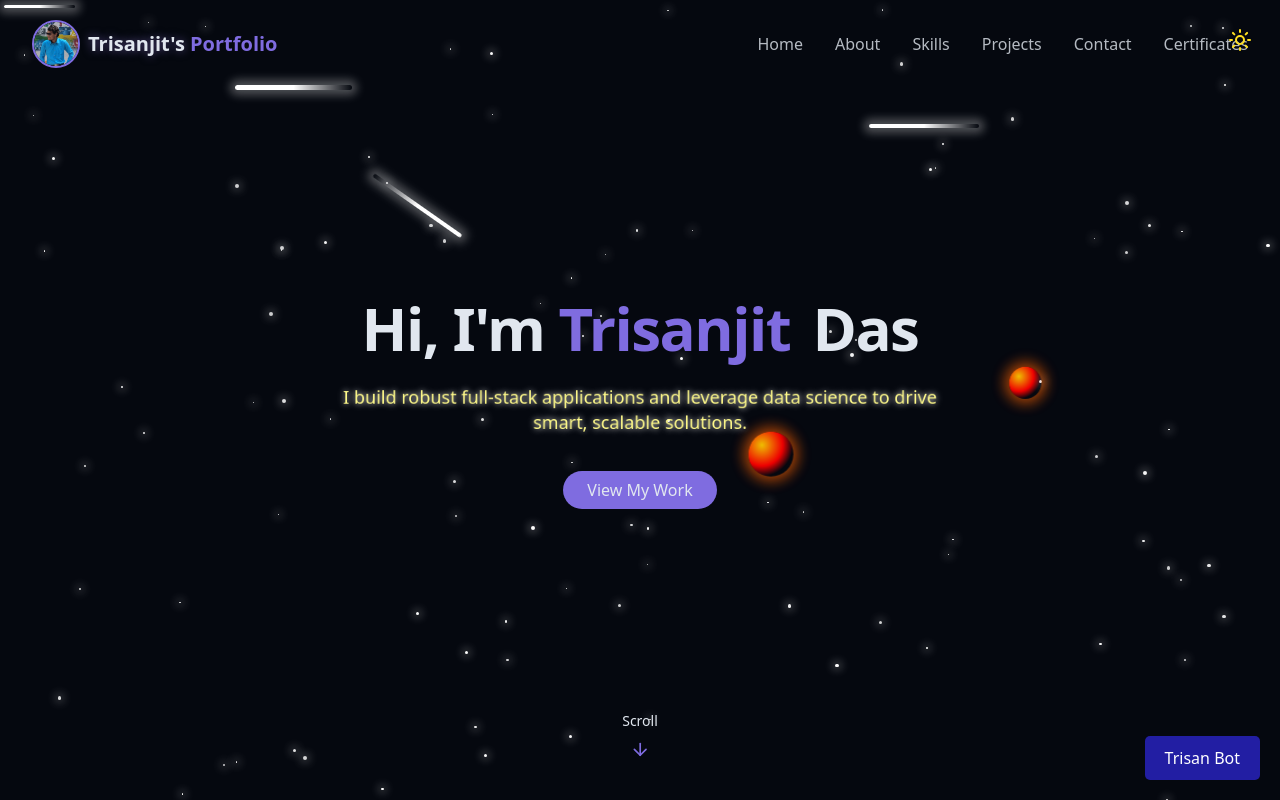
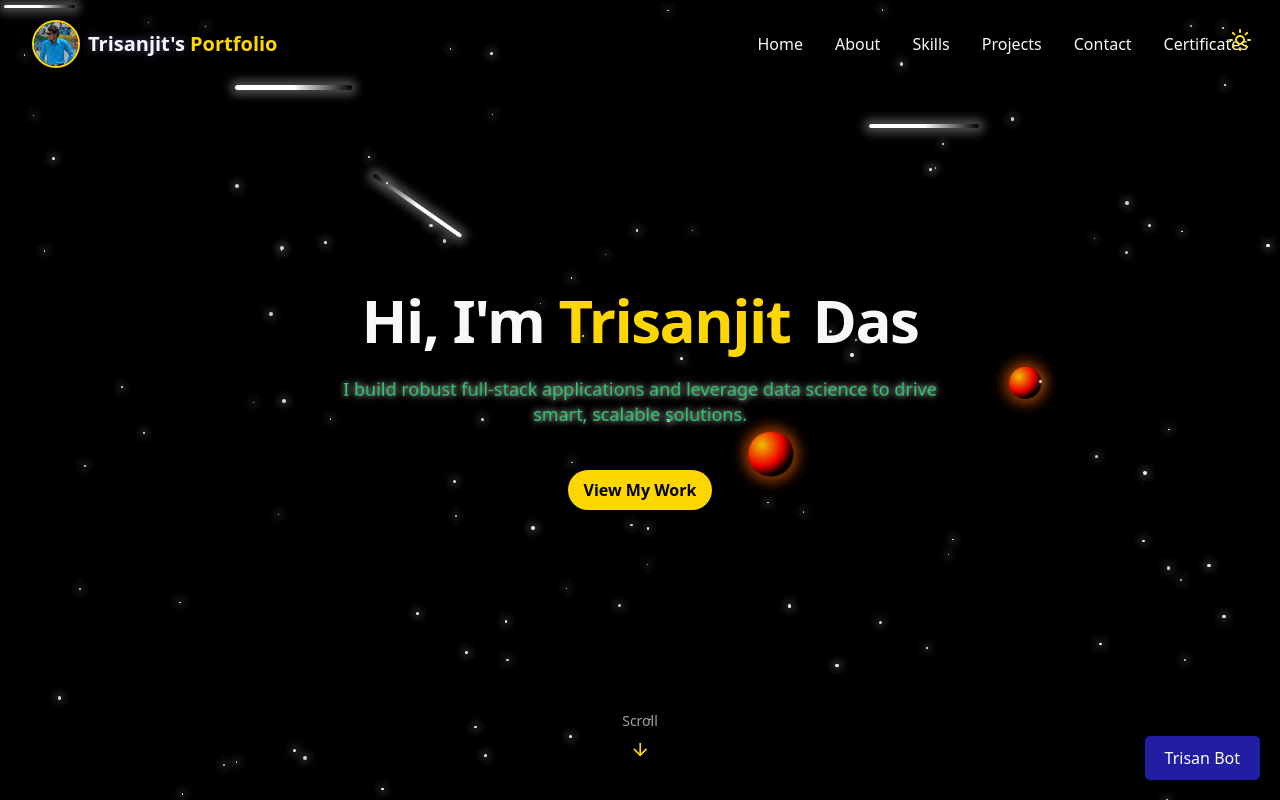
Before and after one commit to TrisanjitrisingSD/PORTFOLIO_WEBSITE_NEW, a React (Vite) app in the folder PORTFOLIO_NEW_WEBSITE/: page / in a window 1280 px wide. Shown: the top 800 px of the page. Built offline with nearby package versions, Linux system fonts and the light colour scheme; what react-chatbot-kit would draw is missing.

Commit message:
glazing added

```diff
--- a/PORTFOLIO_NEW_WEBSITE/src/components/ContactSection.jsx
+++ b/PORTFOLIO_NEW_WEBSITE/src/components/ContactSection.jsx
@@ -574,7 +574,7 @@ export const ContactSection = () => {
           </div>
 
           <div className="bg-card p-8 rounded-lg shadow-xs">
-            <h3 className="text-2xl font-semibold mb-6">Send a Message</h3>
+            <h3 className="text-4xl font-semibold mb-6">Send a Message</h3>
             <form className="space-y-6" onSubmit={handleSubmit}>
               <div>
                 <label htmlFor="name" className="block text-sm font-medium mb-2">
@@ -621,7 +621,7 @@ export const ContactSection = () => {
                 type="submit"
                 disabled={isSubmitting}
                 className={cn(
-                  "cosmic-button w-full flex items-center justify-center gap-2"
+                  "cosmic-button w-full flex items-center justify-center gap-2","text-lg"
                 )}
               >
                 {isSubmitting ? "Sending..." : "Send Message"}
--- a/PORTFOLIO_NEW_WEBSITE/src/components/HeroSection.jsx
+++ b/PORTFOLIO_NEW_WEBSITE/src/components/HeroSection.jsx
@@ -118,6 +118,86 @@
 
 
 
+// import { ArrowDown } from "lucide-react";
+
+// export const HeroSection = () => {
+//   return (
+//     <section
+//       id="hero"
+//       className="relative min-h-screen flex flex-col items-center justify-center px-4"
+//     >
+//       <div className="container max-w-4xl mx-auto text-center z-10">
+//         <div className="space-y-6">
+//           <h1 className="text-4xl md:text-6xl font-bold tracking-tight">
+//             <span className="opacity-0 animate-fade-in"> Hi, I'm</span>
+//             <span className="text-primary opacity-0 animate-fade-in-delay-1">
+//               {" "}
+//               Trisanjit
+//             </span>
+//             <span className="text-gradient ml-2 opacity-0 animate-fade-in-delay-2">
+//               {" "}
+//               Das
+//             </span>
+//           </h1>
+
+//           <p className="text-lg md:text-xl text-white max-w-2xl mx-auto animate-[fade-in-delay-3] glow-text">
+//             I build robust full-stack applications and leverage data science to drive smart, scalable solutions.
+//           </p>
+
+//           <div className="pt-4 opacity-0 animate-fade-in-delay-4">
+//             <a href="#projects" className="cosmic-button">
+//               View My Work
+//             </a>
+//           </div>
+//         </div>
+//       </div>
+
+//       <div className="absolute bottom-8 left-1/2 transform -translate-x-1/2 flex flex-col items-center animate-bounce">
+//         <span className="text-sm text-muted-foreground mb-2"> Scroll </span>
+//         <ArrowDown className="h-5 w-5 text-primary" />
+//       </div>
+//       {
+//         <style>{`
+//              .glow-text {
+//     color: #FFFA8A;
+//     text-shadow: 0 0 5px rgba(255, 255, 255, 0.6);
+//     animation: optimized-glow 3s ease-in-out infinite,
+//       shrink-expand 1.5s ease-in-out infinite; /* Keep shrink-expand */
+//     will-change: text-shadow, transform; /* Hint for both animations */
+//   }
+
+//   @keyframes optimized-glow {
+//     0%,
+//     100% {
+//       text-shadow: 0 0 5px rgba(255, 255, 255, 0.6),
+//         0 0 10px rgba(255, 255, 255, 0.3);
+//     }
+//     50% {
+//       text-shadow: 0 0 8px rgba(255, 255, 255, 0.9),
+//         0 0 15px rgba(255, 255, 255, 0.5);
+//     }
+//   }
+
+//   @keyframes shrink-expand {
+//     0%,
+//     100% {
+//       transform: scale(1);
+//     }
+//     50% {
+//       transform: scale(0.9);
+//     }
+//   }
+//       `}
+//         </style>
+//       }
+//     </section>
+//   );
+// };
+
+
+
+
+
 import { ArrowDown } from "lucide-react";
 
 export const HeroSection = () => {
@@ -129,6 +209,7 @@ export const HeroSection = () => {
       <div className="container max-w-4xl mx-auto text-center z-10">
         <div className="space-y-6">
           <h1 className="text-4xl md:text-6xl font-bold tracking-tight">
+            {/* These will likely be handled by text-primary or specific colors */}
             <span className="opacity-0 animate-fade-in"> Hi, I'm</span>
             <span className="text-primary opacity-0 animate-fade-in-delay-1">
               {" "}
@@ -140,8 +221,10 @@ export const HeroSection = () => {
             </span>
           </h1>
 
-          <p className="text-lg md:text-xl text-white max-w-2xl mx-auto animate-[fade-in-delay-3] glow-text">
-            I build robust full-stack applications and leverage data science to drive smart, scalable solutions.
+          {/* THIS IS THE KEY CHANGE: Use 'text-foreground' instead of 'text-white' */}
+          <p className="text-lg md:text-xl text-foreground max-w-2xl mx-auto animate-[fade-in-delay-3] glow-text">
+            I build robust full-stack applications and leverage data science to
+            drive smart, scalable solutions.
           </p>
 
           <div className="pt-4 opacity-0 animate-fade-in-delay-4">
@@ -156,10 +239,11 @@ export const HeroSection = () => {
         <span className="text-sm text-muted-foreground mb-2"> Scroll </span>
         <ArrowDown className="h-5 w-5 text-primary" />
       </div>
-      {
+
+      {/* OPTION 2 Style Tag (optimized, with shrink-expand) */}
       <style>{`
         .glow-text {
-    color: #FFFA8A;
+          color: #2ECC71; /* This is the base color for the text itself */
           text-shadow: 0 0 5px rgba(255, 255, 255, 0.6);
           animation: optimized-glow 3s ease-in-out infinite,
                      shrink-expand 1.5s ease-in-out infinite; /* Keep shrink-expand */
@@ -187,9 +271,7 @@ export const HeroSection = () => {
             transform: scale(0.9);
           }
         }
-      `}
-        </style>
-      }
+      `}</style>
     </section>
   );
 };
--- a/PORTFOLIO_NEW_WEBSITE/src/index.css
+++ b/PORTFOLIO_NEW_WEBSITE/src/index.css
@@ -367,3 +367,106 @@
 .animate-fade-in {
   animation: fadeIn 0.4s ease-out forwards;
 }
+
+
+
+
+
+
+
+
+
+/* src/index.css or src/globals.css */
+
+/* src/index.css or src/globals.css */
+
+@tailwind base;
+@tailwind components;
+@tailwind utilities;
+
+/*
+  These are the colors for your LIGHT theme (:root)
+  When 'dark' class is NOT present on <html>
+*/
+:root {
+  --background: #FFFFFF; /* White background */
+  --foreground: #333333; /* Dark grey text */
+  --muted-foreground: #6B7280;
+  --primary: #007BFF;
+
+  /* Button Colors for LIGHT Theme */
+  --button-background: #007BFF; /* A visible blue background for buttons */
+  --button-foreground: #FFFFFF; /* White text on blue button */
+  --button-hover-background: #0056b3; /* Darker blue on hover */
+}
+
+/*
+  These are the colors for your DARK theme (html.dark)
+  When 'dark' class IS present on <html> (your default)
+*/
+html.dark {
+  --background: #000000; /* Pure black background */
+  --foreground: #F8F8F8; /* Bright white text */
+  --muted-foreground: #A0A0A0;
+  --primary: #FFD700;
+
+  /* Button Colors for DARK Theme */
+  --button-background: #FFD700; /* Gold background for buttons */
+  --button-foreground: #000000; /* Black text on gold button */
+  --button-hover-background: #e6c200; /* Slightly darker gold on hover */
+}
+
+/* Base styles for body, using the CSS variables */
+body {
+  background-color: var(--background);
+  color: var(--foreground);
+  transition: background-color 0.3s ease, color 0.3s ease;
+}
+
+/* Helper classes to map Tailwind utilities to your CSS variables */
+.text-foreground {
+  color: var(--foreground);
+}
+.text-muted-foreground {
+  color: var(--muted-foreground);
+}
+.text-primary {
+  color: var(--primary);
+}
+.bg-background {
+  background-color: var(--background);
+}
+
+/* 2. Apply these variables to your button styles */
+.cosmic-button {
+  /* Existing styles you have for cosmic-button (padding, border, etc.) */
+  display: inline-block;
+  padding: 0.5rem 1rem;
+  border-radius: 999px; /* adjust to your button's roundness */
+  font-weight: bold;
+  text-align: center;
+  text-decoration: none; /* remove underline for links */
+  cursor: pointer;
+  transition: background-color 0.3s ease, color 0.3s ease, transform 0.2s ease; /* Ensure smooth transitions */
+  box-shadow: 0 4px 6px rgba(0, 0, 0, 0.1); /* example shadow */
+
+  /* Theme-aware colors */
+  background-color: var(--button-background);
+  color: var(--button-foreground);
+}
+
+.cosmic-button:hover {
+  background-color: var(--button-hover-background);
+  transform: translateY(-2px); /* example hover effect */
+}
+
+/* If you have other specific button classes, apply similar logic: */
+/* Example for a general 'btn' class */
+.btn {
+  background-color: var(--button-background);
+  color: var(--button-foreground);
+  /* ...other btn styles... */
+}
+.btn:hover {
+  background-color: var(--button-hover-background);
+}
```
Lines whose indentation alone changed are shown as unchanged.
